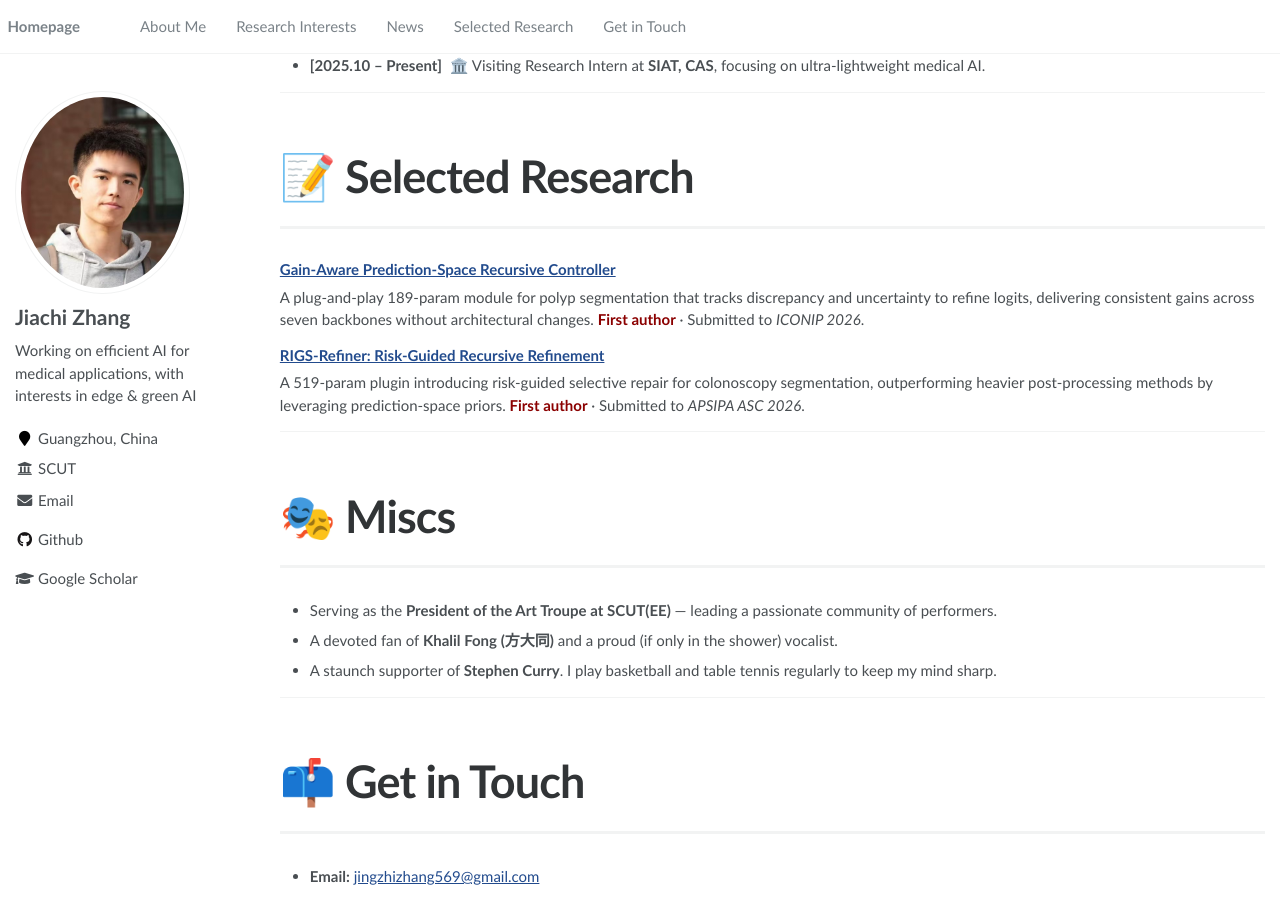
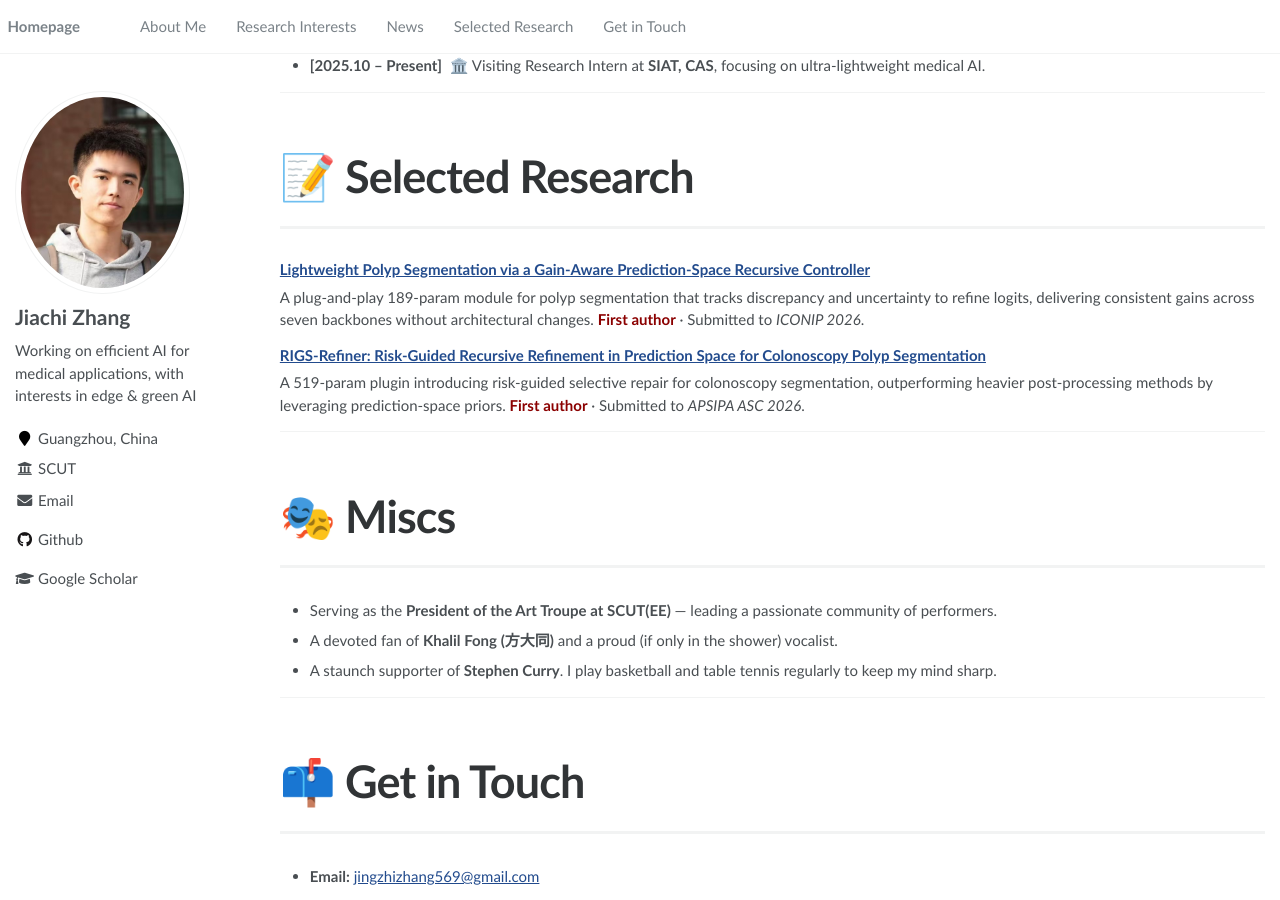
Before and after one commit to tyui99/tyui99.github.io, a Jekyll site: the page built from _pages/about.md, in a window 1280 px wide and 900 px high, scrolled down 983 px. Built offline with Jekyll 4.4.1, drawn with Linux system fonts in a browser that asks for light colours.

Commit message:
feat: add arXiv links + full titles for both selected research papers
- Gain-Aware Controller: https://arxiv.org/abs/2607.03062
  (title expanded to 'Lightweight Polyp Segmentation via a
   Gain-Aware Prediction-Space Recursive Controller')
- RIGS-Refiner: https://arxiv.org/abs/2607.03058
  (title expanded to 'Risk-Guided Recursive Refinement in
   Prediction Space for Colonoscopy Polyp Segmentation')

Co-Authored-By: Claude <noreply@anthropic.com>

```diff
--- a/_pages/about.md
+++ b/_pages/about.md
@@ -42,11 +42,11 @@ I strive to build **scalable, energy-efficient, and hardware-friendly AI systems
 
 # 📝 Selected Research
 
-### [Gain-Aware Prediction-Space Recursive Controller]()
+### [Lightweight Polyp Segmentation via a Gain-Aware Prediction-Space Recursive Controller](https://arxiv.org/abs/2607.03062)
 
 A plug-and-play 189-param module for polyp segmentation that tracks discrepancy and uncertainty to refine logits, delivering consistent gains across seven backbones without architectural changes. <span style="color:#8B0000;">**First author**</span> · Submitted to *ICONIP 2026*.
 
-### [RIGS-Refiner: Risk-Guided Recursive Refinement]()
+### [RIGS-Refiner: Risk-Guided Recursive Refinement in Prediction Space for Colonoscopy Polyp Segmentation](https://arxiv.org/abs/2607.03058)
 
 A 519-param plugin introducing risk-guided selective repair for colonoscopy segmentation, outperforming heavier post-processing methods by leveraging prediction-space priors. <span style="color:#8B0000;">**First author**</span> · Submitted to *APSIPA ASC 2026*.
 
```
